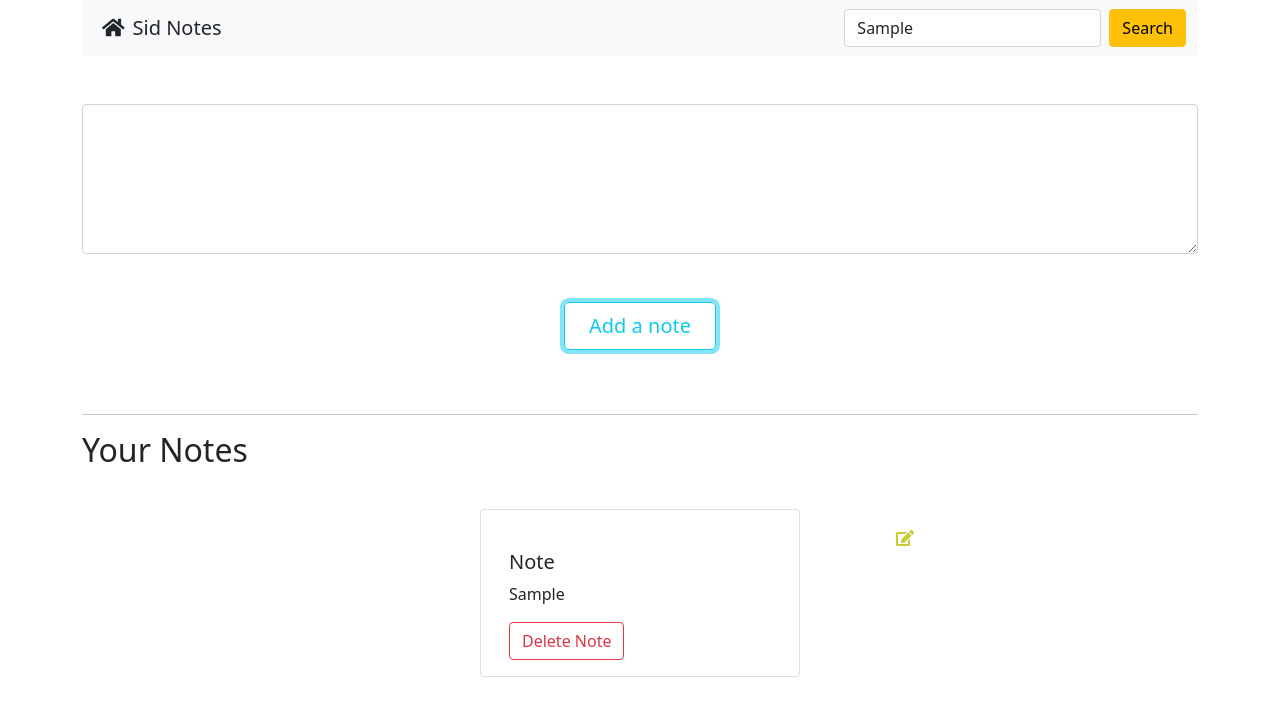
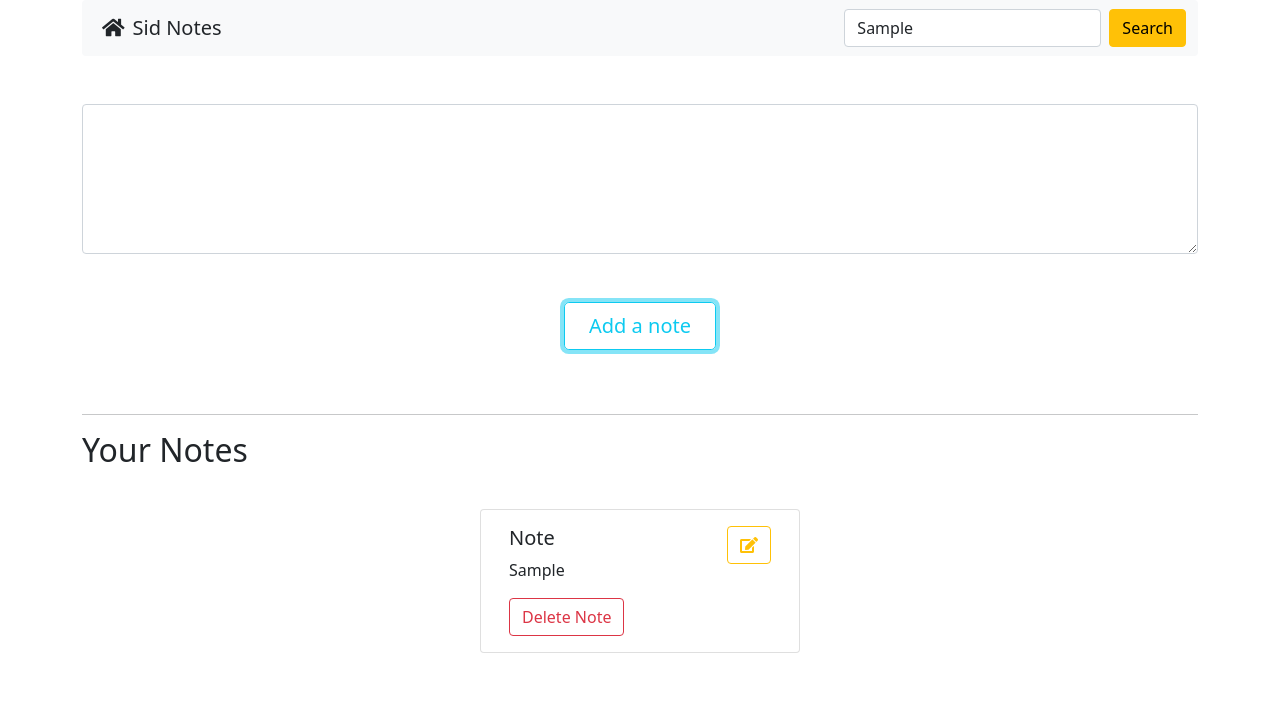
Before and after one commit to asadsid56/Note_App, a plain HTML site: page index.html in a window 1280 px wide. Both pictures are taken after typing "Sample", "Sample" into the empty fields and a click on the button "Add a note". Drawn offline with nearby package versions, Linux system fonts and the light colour scheme.

Commit message:
edit btn

```diff
--- a/note.js
+++ b/note.js
@@ -18,7 +18,7 @@ let addTxt = document.getElementById("addTxt");
         let text = `
         <div class="card col-lg-3 col-md-4 mx-2 my-2 cards" id=${obj.id}>
             <div class="card-body">
-                <i class="fas fa-edit" onclick="Edit(${obj.id})"></i>
+            <button type="button" class="btn btn-outline-warning float-end"><i class="fas fa-edit" onclick="Update(${obj.id})"></i></button>
                 <h5 class="card-title">${obj.title}</h5>
                 <p class="card-text">${InputValue}</p>
                 <button class="btn btn-outline-danger" id="del${obj.id}" onclick="Delete(${obj.id})">Delete Note</button>
@@ -31,7 +31,7 @@ let addTxt = document.getElementById("addTxt");
         addTxt.value = "";
         // console.log(note);
         obj.id++;
-         console.log(obj);
+        // console.log(obj);
     });
 }
 read();
@@ -45,10 +45,12 @@ let addTxt = document.getElementById("addTxt");
 
 // Edit Notes
 
- function Edit(id) {
-    let card = document.getElementById(id);
+function Update(id) {
+    // let card = document.getElementById(id);
     console.log(`"i am editing"${id}`);
-    console.log(card);
+    // console.log(card);
 }
 
+
+
 // Search
--- a/style.css
+++ b/style.css
@@ -1,11 +1,3 @@
-.fa-edit:before {
-    content: "\f044";
-    position: absolute;
-    left: 415px;
-    top: 20px;
-    color: rgb(202, 202, 53);
-    cursor: pointer;
-}
 
 div .cards{
     transition: transform 450ms;
```
Also changed, not shown: index.html (+24 -3 lines). Lines whose indentation alone changed are shown as unchanged.
